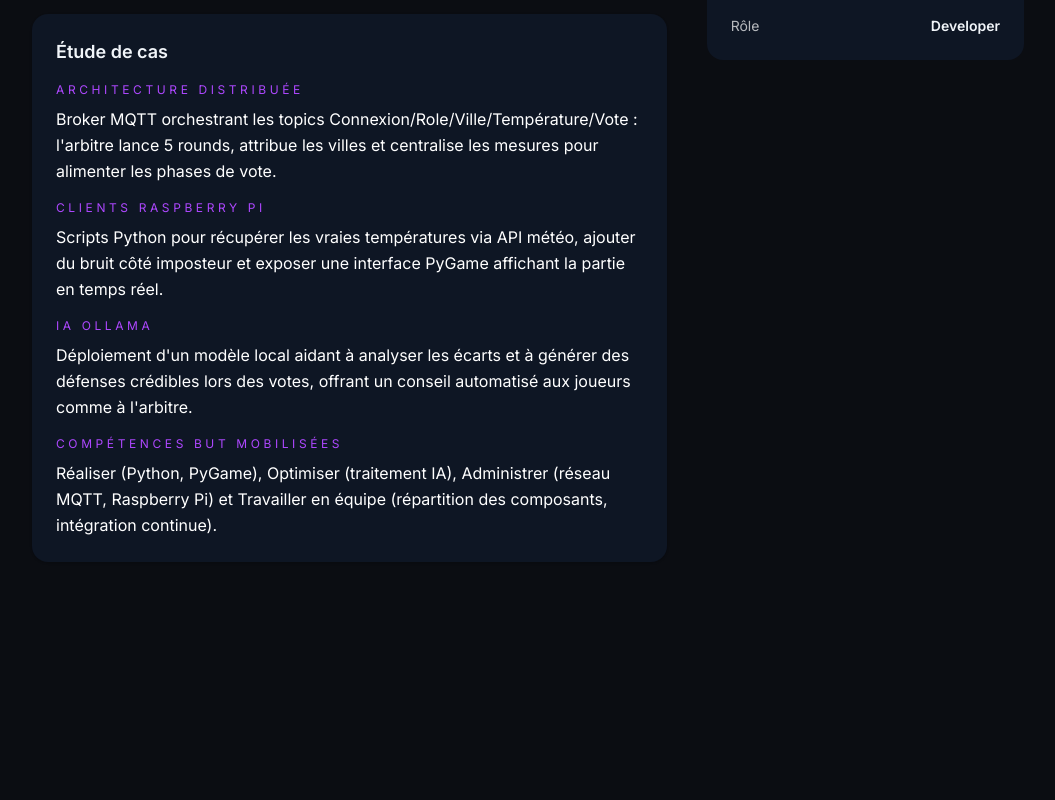
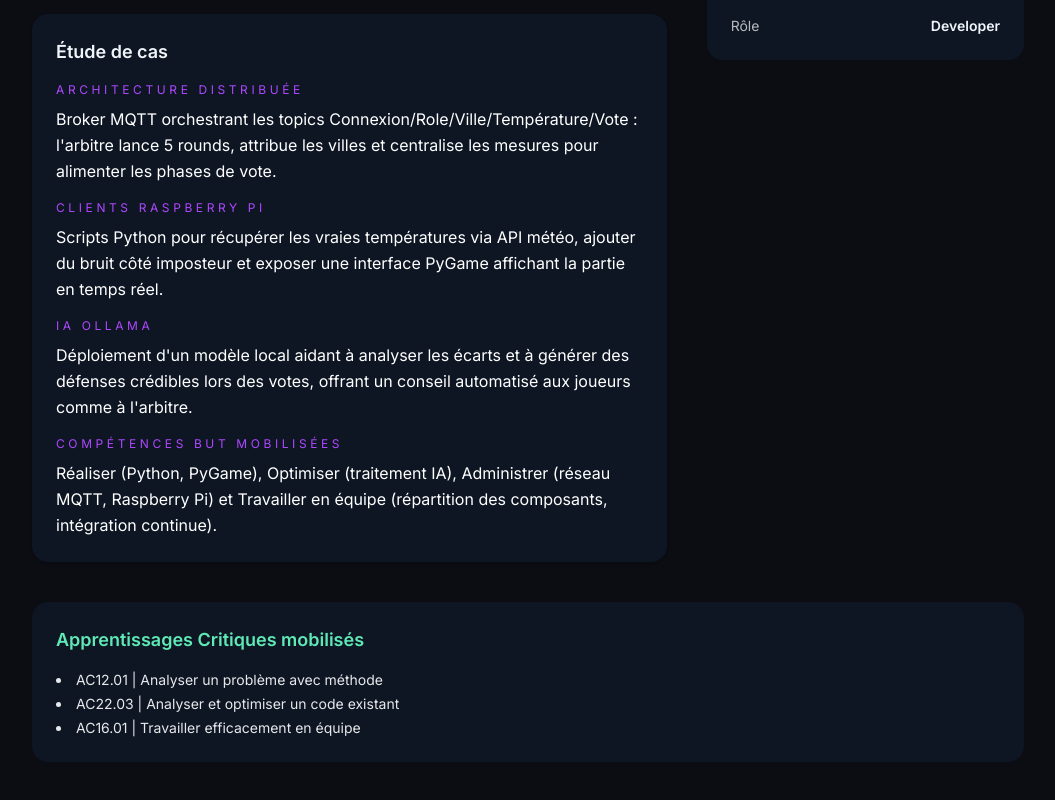
Before and after one commit to MathisFPN/MathisFPN.github.io, a Next.js app: page /projects/iot-among-us in a window 1280 px wide. Shown: the part 733-1533 px from the top of the page, without its empty margins (112-1167 px from the left). Before the commit the page ends 1359 px from the top, so only its background shows below. Built offline with nearby package versions, Linux system fonts and the light colour scheme.

Commit message:
Refactor code structure for improved readability and maintainability

```diff
--- a/src/app/projects/[slug]/page.tsx
+++ b/src/app/projects/[slug]/page.tsx
@@ -2,12 +2,13 @@ import type { Metadata } from 'next'
 import Image from 'next/image'
 import Link from 'next/link'
 import { notFound } from 'next/navigation'
+
 import { projects } from '@/data/projects'
+import type { Project } from '@/data/projects'
 
 type Props = {
   params: Promise<{ slug: string }>
 }
-
 export function generateStaticParams() {
   return projects.map((p) => ({ slug: p.slug }))
 }
@@ -28,13 +29,16 @@ export async function generateMetadata({ params }: Props): Promise<Metadata> {
   }
 }
 
-export default async function ProjectPage({ params }: Props) {
+export default async function Page({ params }: Props) {
   const { slug } = await params
-  const project = projects.find((p) => p.slug === slug)
+  const project: Project | undefined = projects.find((p) => p.slug === slug)
 
   if (!project) {
     notFound()
   }
+
+  // Affiche les 2-3 AC principaux du projet si présents
+  const acList: string[] = project.acPrincipaux || [];
 
   return (
     <main className="max-w-5xl mx-auto px-4 py-16 text-slate-100">
@@ -136,6 +140,18 @@ export default async function ProjectPage({ params }: Props) {
           </div>
         </aside>
       </div>
+
+      {/* Affichage des AC principaux */}
+      {acList.length > 0 && (
+        <section className="bg-gray-900/80 rounded-2xl p-6 mt-10">
+          <h2 className="text-lg font-semibold mb-4 text-emerald-300">Apprentissages Critiques mobilisés</h2>
+          <ul className="list-disc list-inside text-white/90 text-sm space-y-1">
+            {acList.map((ac) => (
+              <li key={ac}>{ac}</li>
+            ))}
+          </ul>
+        </section>
+      )}
     </main>
   )
 }
--- a/src/data/projects.ts
+++ b/src/data/projects.ts
@@ -1,4 +1,4 @@
-export interface Project {
+export type Project = {
   slug: string
   title: string
   description: string
@@ -13,6 +13,7 @@ export interface Project {
     title: string
     content: string
   }[]
+  acPrincipaux?: string[]
 }
 
 export const projects: Project[] = [
@@ -27,6 +28,11 @@ export const projects: Project[] = [
     technologies: ['Flutter', 'Vue.js', 'Node.js', 'PostgreSQL', 'Docker', 'GitLab CI/CD'],
     date: '2025-06-15',
     badge: 'Étude de cas',
+    acPrincipaux: [
+      "AC11.01 | Implémenter des conceptions simples",
+      "AC21.01 | Élaborer et implémenter une architecture logicielle",
+      "AC16.01 | Travailler efficacement en équipe",
+    ],
     caseStudySections: [
       {
         title: 'Mobile — Reprendre et réaliser',
@@ -56,6 +62,11 @@ export const projects: Project[] = [
     githubUrl: 'https://github.com/MathisFPN/iot-among-us',
     date: '2025-02-20',
     badge: 'Projet IoT',
+    acPrincipaux: [
+      "AC12.01 | Analyser un problème avec méthode",
+      "AC22.03 | Analyser et optimiser un code existant",
+      "AC16.01 | Travailler efficacement en équipe",
+    ],
     caseStudySections: [
       {
         title: 'Architecture distribuée',
@@ -89,17 +100,44 @@ export const projects: Project[] = [
     technologies: ['C#', 'WPF', 'MVVM', 'SQLite'],
     githubUrl: 'https://github.com/MathisFPN/wpf-game',
     date: '2024-11-05',
+    acPrincipaux: [
+      "AC11.04 | Développer des interfaces utilisateurs",
+      "AC21.04 | Intégrer des solutions dans un environnement de production",
+      "AC16.02 | Communiquer avec les différents acteurs",
+    ],
   },
   {
     slug: 'unity-platformer',
-    title: 'Prototype Unity',
-    description: 'Création d’un platformer avec scripts C# et tuning physique.',
-    longDescription:
-      "Développement d'un prototype Unity : gestion des inputs, contrôleur physique custom et systèmes de feedback (particules, audio). Travail sur l'optimisation des scripts et l'intégration d'assets.",
-    image: 'https://images.unsplash.com/photo-1472457897821-70d3819a0e24?auto=format&fit=crop&w=1200&q=80',
-    technologies: ['Unity', 'C#', 'Cinemachine'],
+    title: 'Escape from Quasar',
+    description: 'Jeu 3D spatial de type Runner/Parkour où le joueur doit échapper à un trou noir.',
+    longDescription: "Projet universitaire en équipe de 4 : développement d'un jeu de parcours 3D spatial à la première personne. Le joueur doit échapper à l'attraction d'un trou noir.",
+    image: '/trou-noir-supermassif.jpg', // Place l'image dans public/
+    technologies: ['Unity', 'C#', 'Physique du jeu', 'Level Design'],
     githubUrl: 'https://github.com/MathisFPN/unity-platformer',
     date: '2024-07-22',
+    acPrincipaux: [
+      "AC12.01 | Analyser un problème avec méthode",
+      "AC22.02 | Utiliser des techniques algorithmiques avancées",
+      "AC16.01 | Travailler efficacement en équipe",
+    ],
+    caseStudySections: [
+      {
+        title: 'Contexte',
+        content: "Projet universitaire réalisé en équipe de 4. Objectif : créer un jeu de parcours 3D spatial immersif."
+      },
+      {
+        title: 'Gameplay',
+        content: "Jeu de type Runner/Parkour spatial à la première personne où le joueur doit échapper à l'attraction d'un trou noir."
+      },
+      {
+        title: 'Technologies',
+        content: "Unity, C#, Physique du jeu (Gravity), Level Design."
+      },
+      {
+        title: 'Preuve de compétence',
+        content: "Développement de scripts C# pour la logique du jeu sous Unity. J'ai spécifiquement conçu et implémenté le système physique de gravité et d'attraction (simulation de la force du trou noir sur le joueur) ainsi que la gestion du cycle de vie du joueur (Respawn). J'ai également participé à 50% du Level Design pour créer des parcours adaptés aux mécaniques de déplacement (Wall ride, Grappin)."
+      },
+    ],
   },
   {
     slug: 'refonte-e-business',
@@ -109,6 +147,10 @@ export const projects: Project[] = [
     image: '/upway.png', // Place ton image dans public/upway.jpg
     technologies: ['Laravel', 'PHP', 'PostgreSQL', 'SQL', 'JavaScript', 'Bootstrap'],
     date: '2024-03-14',
+    acPrincipaux: [
+      "AC15.01 | Identifier les besoins métiers",
+      "AC25.02 | Planifier et suivre un projet informatique",
+    ],
     caseStudySections: [
       {
         title: 'Présentation',
```
Also changed, not shown: public/trou-noir-supermassif.jpg (added).
